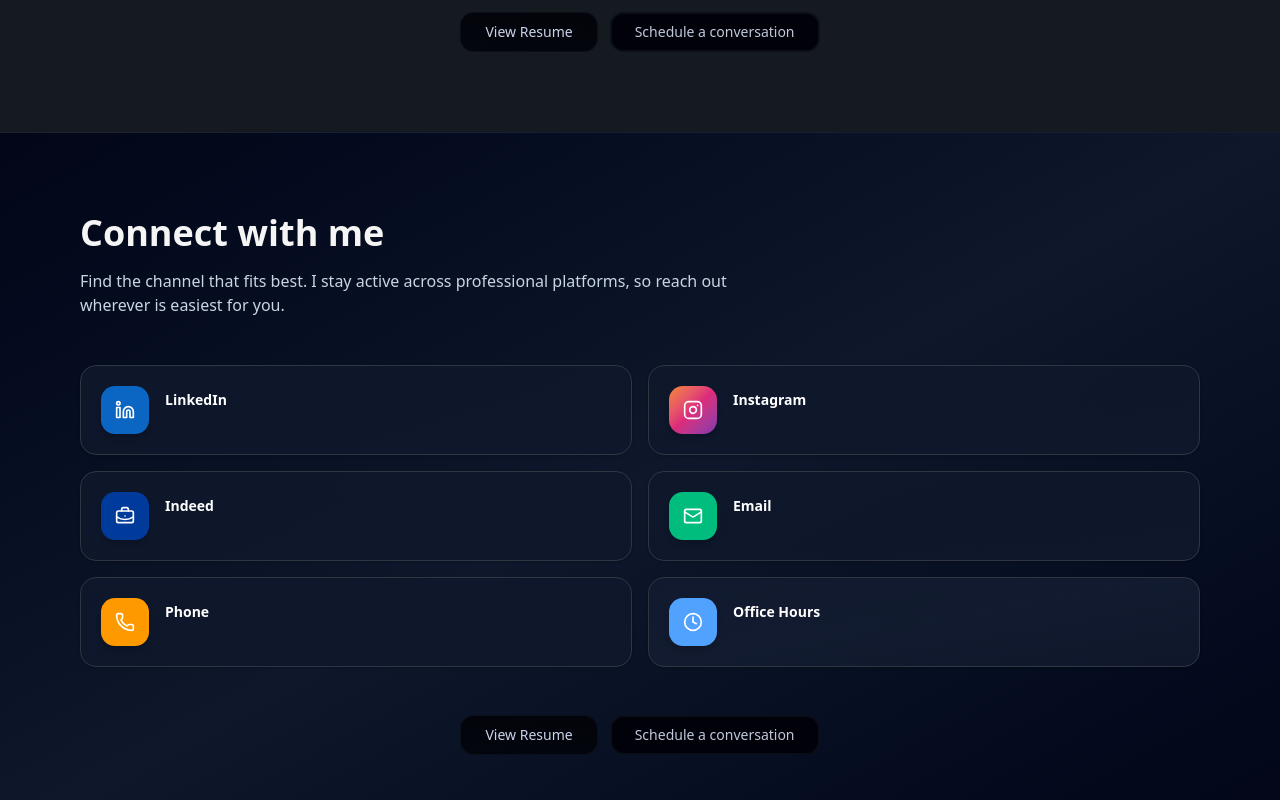
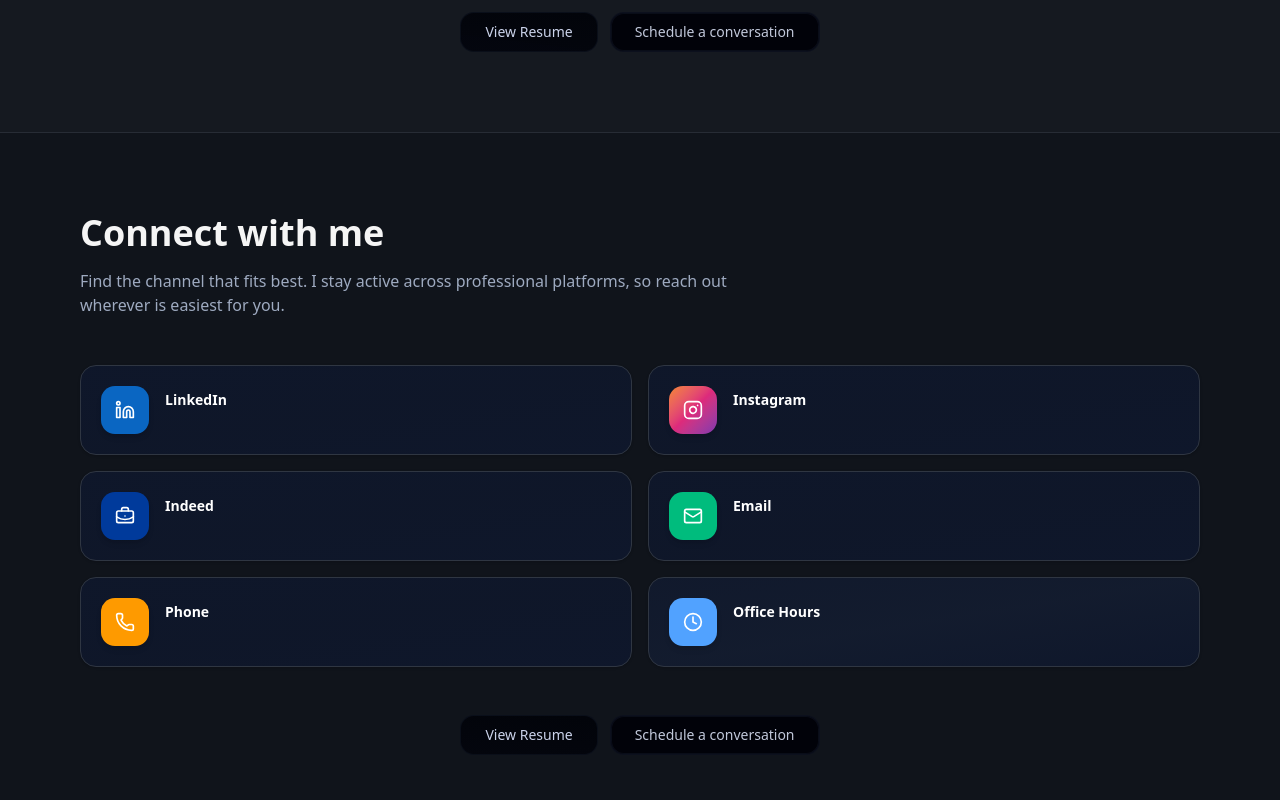
Before and after one commit to MatthewJamesCarbonell/my-website, a Next.js app: page / in a window 1280 px wide. Shown: the part 4980-5780 px from the top of the page. Built offline with nearby package versions, Linux system fonts and the light colour scheme.

Commit message:
Unify connect section with charcoal palette

```diff
--- a/app/page.tsx
+++ b/app/page.tsx
@@ -697,12 +697,12 @@ export default function LandingPage() {
 
         <section
           id="connect"
-          className="border-t border-slate-200/60 bg-gradient-to-br from-white via-emerald-50/50 to-slate-50 py-20 dark:border-slate-800/70 dark:bg-gradient-to-br dark:from-slate-950 dark:via-slate-900 dark:to-slate-950"
+          className="border-t border-slate-200/60 bg-white py-20 dark:border-[#272c35] dark:bg-[#10141b]"
         >
           <div className="mx-auto max-w-6xl px-4">
             <div className="mb-12 max-w-2xl space-y-4">
               <h2 className="text-3xl font-bold sm:text-4xl">Connect with me</h2>
-              <p className="text-slate-600 dark:text-slate-300">
+              <p className="text-slate-600 dark:text-[#9eaac0]">
                 Find the channel that fits best. I stay active across professional platforms, so reach out wherever is easiest for you.
               </p>
             </div>
```
